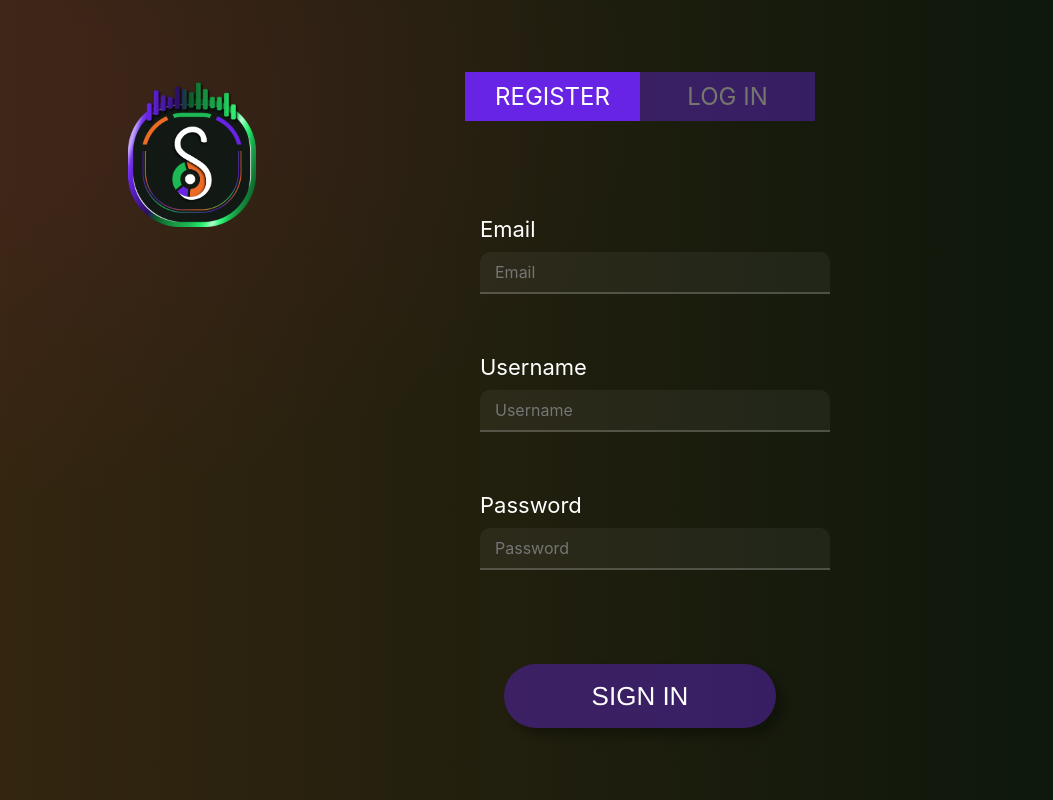
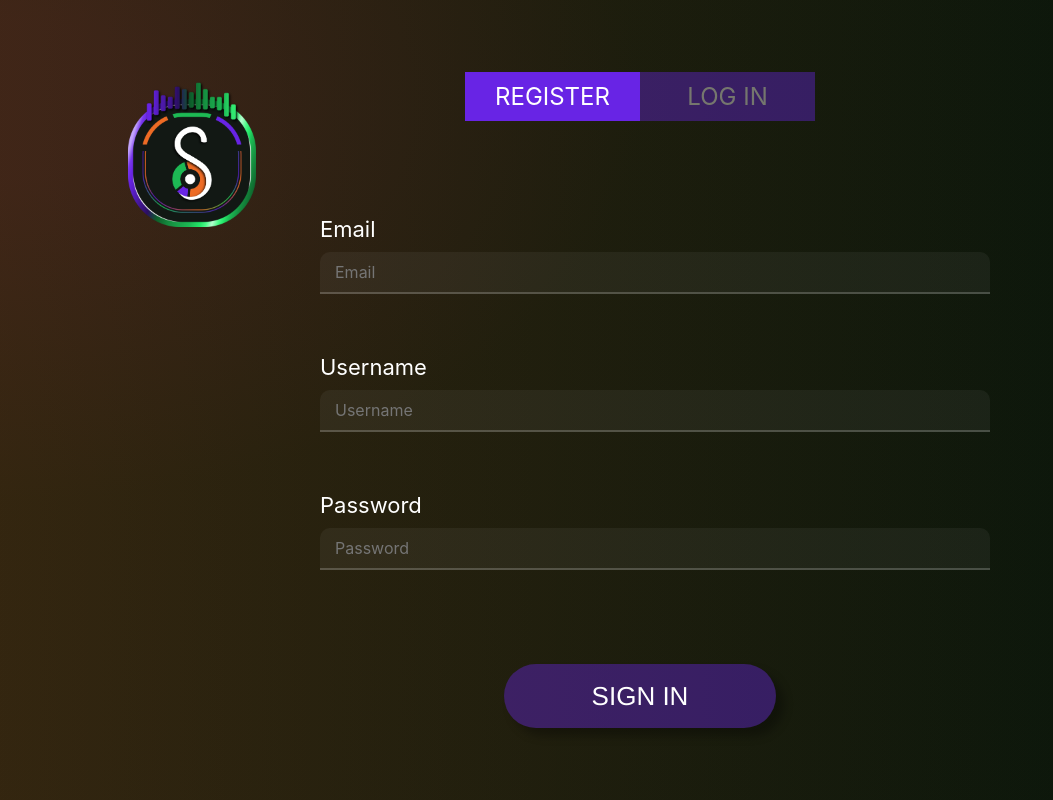
Before and after one commit to SE-TINF22B6/Statify, a React (Create React App) app in the folder web_app/: page /register in a window 1280 px wide. Shown: the whole page, without its empty margins (0-1053 px from the left). Built offline with nearby package versions, Linux system fonts and the light colour scheme.

Commit message:
Fixed ToggleButton propTypes and defaultProps

```diff
--- a/web_app/src/components/toggleButton.jsx
+++ b/web_app/src/components/toggleButton.jsx
@@ -45,13 +45,15 @@ const arrayOfLength = (expectedLength, props, propName, componentName) => {
     }
 }
 
-Button.propTypes={
+ToggleButton.propTypes={
     color: PropTypes.oneOf(["orange", "green", "purple"]),
     className: PropTypes.string,
-    selected: PropTypes.oneOf([0, 1]).isRequired,
-    choices: arrayOfLength.bind(null, 2).isRequired
+    selected: PropTypes.oneOf([0, 1]),
+    choices: arrayOfLength.bind(null, 2)
 }
 
-Button.defaultProps={
+ToggleButton.defaultProps={
     className:"",
+    selected:0,
+    choices:["1", "2"]
 }
--- a/web_app/src/css/text-input.css
+++ b/web_app/src/css/text-input.css
@@ -1,7 +1,7 @@
 .text-input{
     color: white;
-    width: inherit;
     margin: 10px;
+    width: 100%;
 }
 
 .text-input .name{
```
